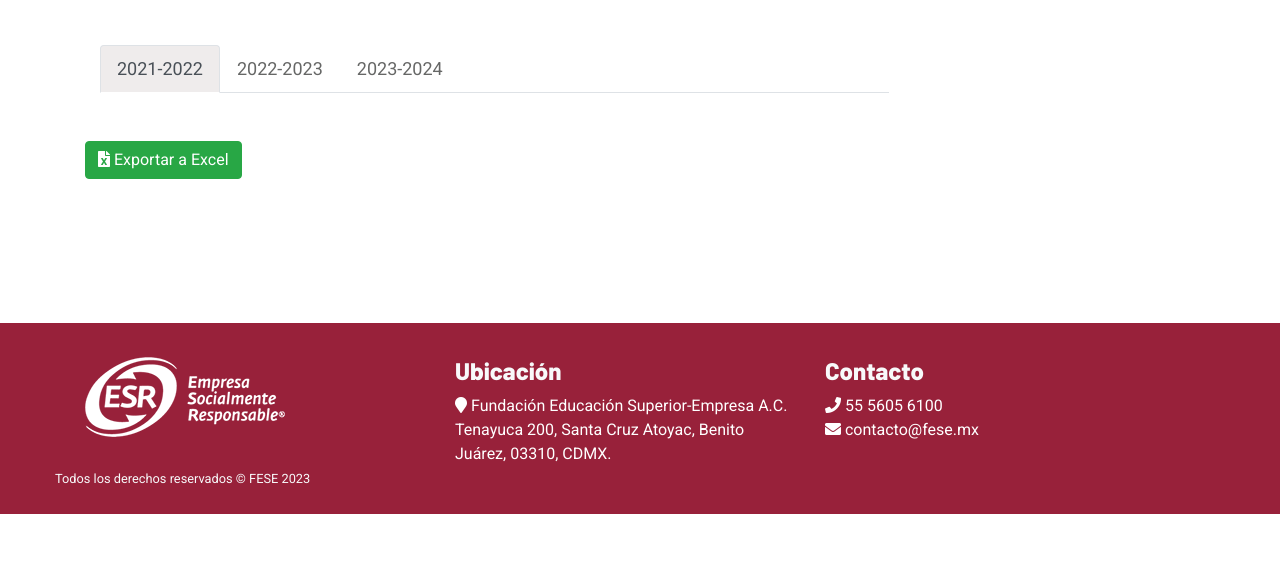
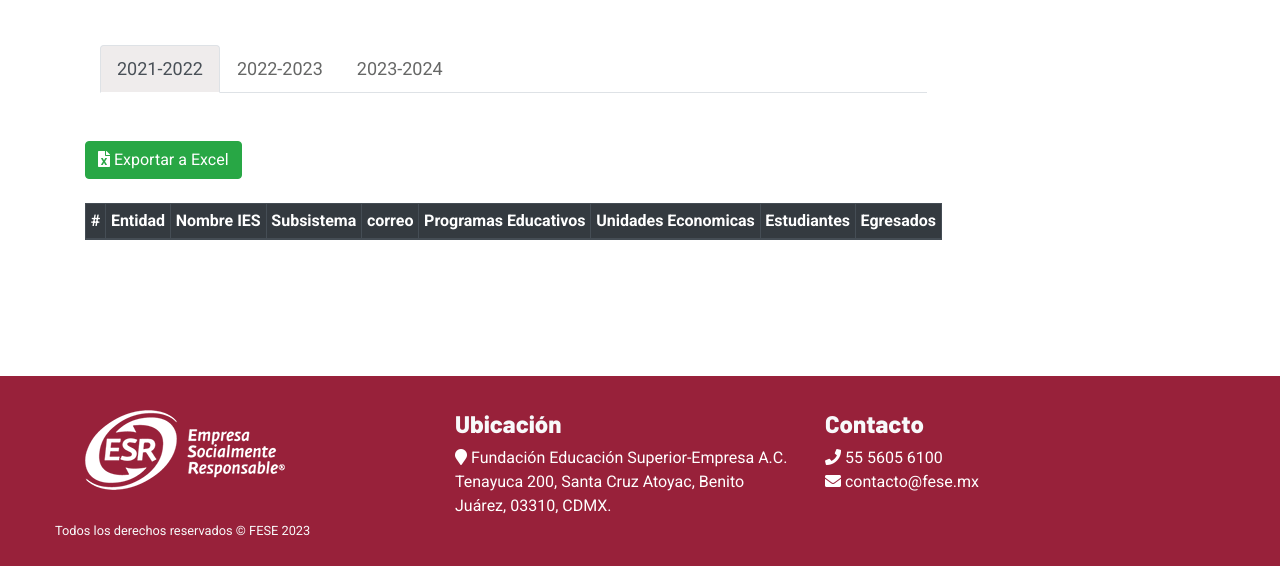
Before and after one commit to xasg/educaciondualsuperior, a PHP site: page /view/report_21_22.php in a window 1280 px wide. Shown: the part 258-824 px from the top of the page. Before the commit the page ends 772 px from the top, so only its background shows below. Run offline with PHP 8.4, Linux system fonts and the light colour scheme; the visitor is signed in with stand-in values (Sample User, id 1); tables that the repository leaves empty or names only in its code hold one stand-in row (values such as "Sample post"); lists and menus that the app fills with data are empty; some libraries are stand-ins or nearby versions.

Commit message:
Update report_21_22.php
solución error en reporte

```diff
--- a/view/report_21_22.php
+++ b/view/report_21_22.php
@@ -144,7 +144,7 @@
 <br><br>
 </form>
 
-<!--
+
         <table id="example" class="table  table-striped table-bordered table-sm" style="width:100%">
                                         <thead class="thead-dark">
                                           <tr>
@@ -162,20 +162,20 @@
                                             <tbody>
                                               <?php
 
-                                              //$counter = 1;
-                                              //while($resp = $responsable->fetch_assoc())
+                                              $counter = 1;
+                                              while($resp = $responsable->fetch_assoc())
                                               {
                                               ?>
                                               <tr>
                                                 <td class="text-center"><?php //echo $counter++ ?></td>
-                                                <td><?php //echo strtoupper($resp['nombre_entidad']);?></td>
-                                                <td><?php //echo strtoupper($resp['dt_nombre_ies']);?></td>
-                                                <td><?php //echo strtoupper($resp['dt_nombre_subsistema']);?></td>
-                                                <td><?php //echo strtoupper($resp['dt_correo']);?></td>
-                                                <td><?php //echo strtoupper($resp['programas_educativos']);?></td>
-                                                <td><?php //echo strtoupper($resp['unidad_economica']);?></td>
-                                                <td><?php //echo strtoupper($resp['estudiantes_2021_2022']);?></td>
-                                                <td><?php //echo strtoupper($resp['egresados']);?></td>
+                                                <td><?php echo strtoupper($resp['nombre_entidad']);?></td>
+                                                <td><?php echo strtoupper($resp['dt_nombre_ies']);?></td>
+                                                <td><?php echo strtoupper($resp['dt_nombre_subsistema']);?></td>
+                                                <td><?php echo strtoupper($resp['dt_correo']);?></td>
+                                                <td><?php echo strtoupper($resp['programas_educativos']);?></td>
+                                                <td><?php echo strtoupper($resp['unidad_economica']);?></td>
+                                                <td><?php echo strtoupper($resp['estudiantes_2021_2022']);?></td>
+                                                <td><?php echo strtoupper($resp['egresados']);?></td>
                                               </tr>
                                               <?php
                                                 }
@@ -183,7 +183,7 @@
                                             </tbody>
 
         </table>
--->
+
 
                                     <br>
 
```
